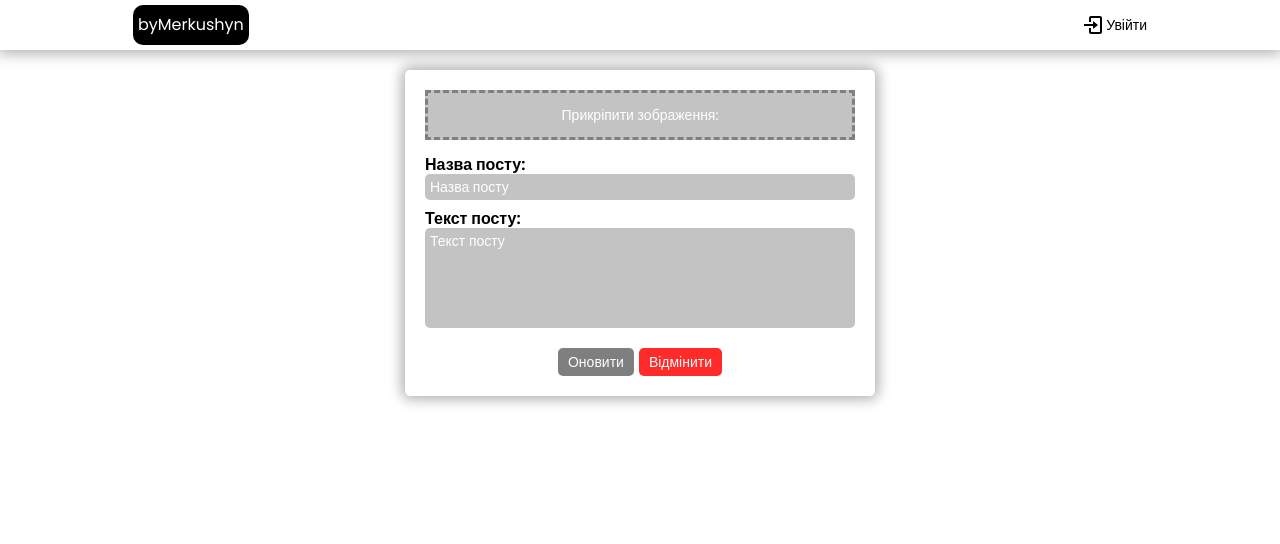
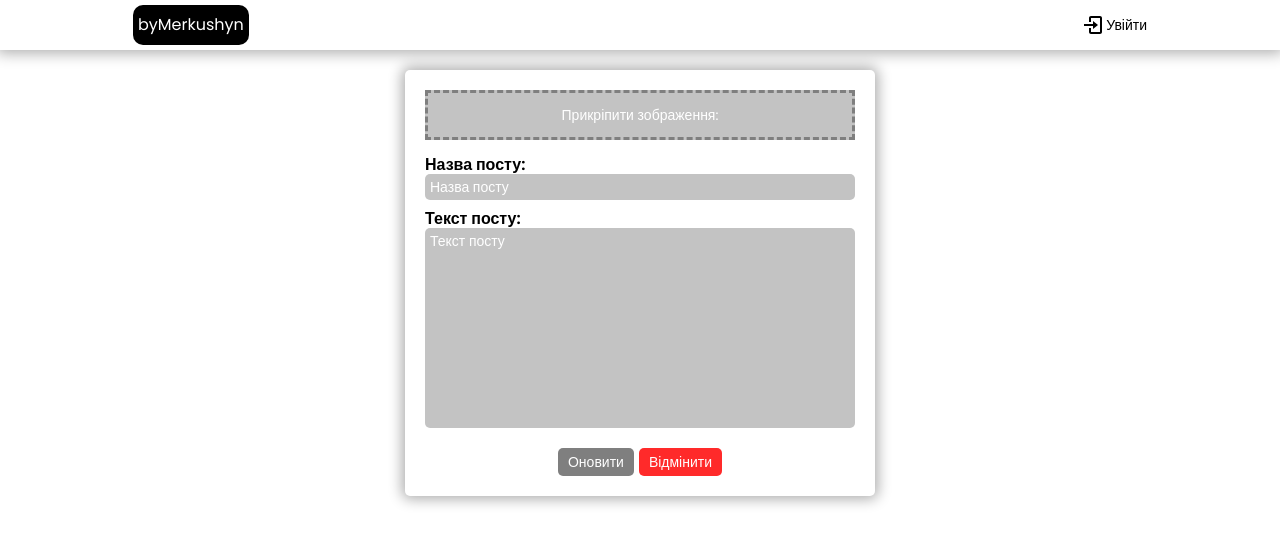
Before and after one commit to merkushynArt/posts, a React (Create React App) app in the folder client/: page /1/edit in a window 1280 px wide. Shown: the top 544 px of the page. Built offline with nearby package versions, Linux system fonts and the light colour scheme; no server answers.

Commit message:
worked on adaptability and slightly changed adding comments

```diff
--- a/client/src/App.css
+++ b/client/src/App.css
@@ -16,7 +16,7 @@ body {
 
 .container {
    max-width: 1024px;
-   padding: 20px 0;
+   padding: 20px 5px;
    margin: 0 auto;
 }
 
@@ -104,7 +104,7 @@ body {
    display: flex;
    gap: 20px;
    justify-content: center;
-   padding: 0 5px 5px;
+   padding: 0 0 5px;
 }
 
 .posts-container {
@@ -335,7 +335,7 @@ body {
 .add-post__text textarea {
    display: block;
    width: 100%;
-   min-height: 100px;
+   min-height: 200px;
    padding: 5px;
    border-radius: 5px;
    font-size: 14px;
--- a/client/src/components/NavBar.jsx
+++ b/client/src/components/NavBar.jsx
@@ -26,9 +26,9 @@ export const NavBar = () => {
       <div className='navbar'>
          <div className='navbar__container'>
 
-            <span className='navbar__logo'>
+            <Link className='navbar__logo' to={'/'}>
                byMerkushyn
-            </span>
+            </Link>
 
             { isAuth && (
                <ul className='navbar__list'>
@@ -69,7 +69,7 @@ export const NavBar = () => {
             )}
 
             <div className='authblock__container'>
-               {isAuth ? (<button className='authblock' onClick={logoutHandler}><BiLogOut style={{fontSize : '24px'}}/> Вийти</button>) : (<Link className='authblock' to={'/login'}><BiLogIn style={{fontSize : '24px'}}/> Увійти </Link>)}
+               {isAuth ? (<Link className='authblock' to={'/'} onClick={logoutHandler}><BiLogOut style={{fontSize : '24px'}}/> Вийти</Link>) : (<Link className='authblock' to={'/login'}><BiLogIn style={{fontSize : '24px'}}/> Увійти </Link>)}
             </div>
 
          </div>
--- a/client/src/pages/EditPostPage.jsx
+++ b/client/src/pages/EditPostPage.jsx
@@ -94,10 +94,11 @@ export const EditPostPage = () => {
          <label className='add-post__text'>
             Текст посту:
             <TextareaAutosize
-               acheMeasurements
+               cacheMeasurements
                onChange={(e) => setText(e.target.value)}
                value={text}
                placeholder='Текст посту'
+               style={{height: 'auto'}}
             />
          </label>
 
--- a/client/src/pages/PostPage.jsx
+++ b/client/src/pages/PostPage.jsx
@@ -9,6 +9,7 @@ import { toast } from 'react-toastify';
 import { removePost } from '../redux/features/post/postSlice.js';
 import { createComment, getPostComments } from '../redux/features/comment/commentSlice.js';
 import { CommentItem } from '../components/CommentItem.jsx';
+import TextareaAutosize from 'react-textarea-autosize';
 
 export const PostPage = () => {
    const [post, setPost] = useState(null);
@@ -129,7 +130,7 @@ export const PostPage = () => {
                   className='postpage-comments__form'
                   onSubmit={(e) => e.preventDefault()}
                >
-                  <textarea
+                  <TextareaAutosize
                      value={comment}
                      onChange={(e) => setComment(e.target.value)}
                      placeholder='Добавте ваш коментар'
```
Also changed, not shown: 2 other files (tests, documents, lock files or other folders).
